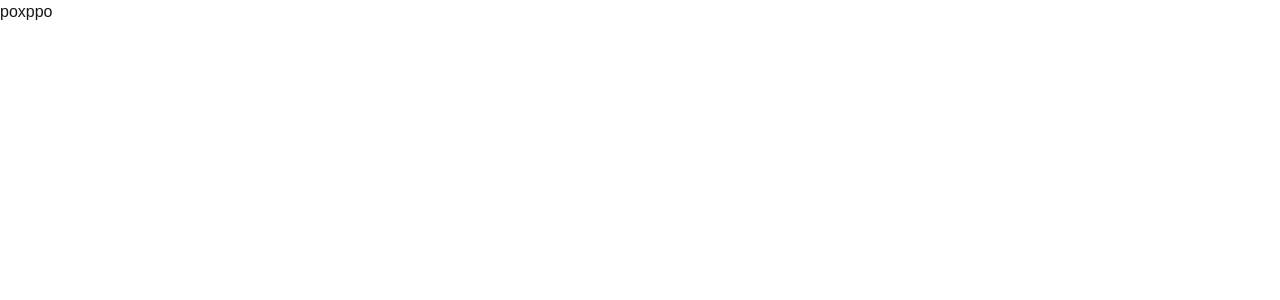
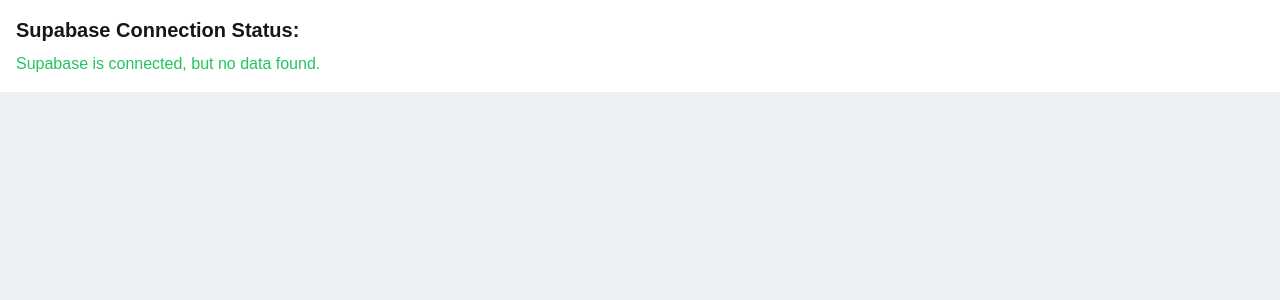
Before and after one commit to Abelo-123/crud-post, a Next.js app: page / in a window 1280 px wide. Shown: the top 300 px of the page. Built offline with nearby package versions, Linux system fonts and the light colour scheme; no server answers; the database is empty.

Commit message:
adding supabase

```diff
--- a/app/page.tsx
+++ b/app/page.tsx
@@ -1,10 +1,46 @@
+// components/SupabaseChecker.js
 'use client';
 
-export default function Home() {
+import { useEffect, useState } from 'react';
+import { supabase } from '../lib/supabaseClient';
+
+const SupabaseChecker = () => {
+  const [status, setStatus] = useState('Checking...');
+  const [error, setError] = useState(null);
+
+  useEffect(() => {
+    const checkConnection = async () => {
+      try {
+        const { data, error } = await supabase
+          .from('user')
+          .select()
+          .limit(1);
+
+        if (error) throw error;
+
+        if (data.length > 0) {
+          setStatus('Supabase is connected and working!');
+        } else {
+          setStatus('Supabase is connected, but no data found.');
+        }
+      } catch (err: any) {
+        setStatus('Failed to connect to Supabase.');
+        setError(err.message);
+      }
+    };
+
+    checkConnection();
+  }, []);
 
   return (
-    <>
-      poxppo
-    </>
+    <div className="p-4">
+      <h1 className="text-xl font-bold">Supabase Connection Status:</h1>
+      <p className={`mt-2 ${error ? 'text-red-500' : 'text-green-500'}`}>
+        {status}
+      </p>
+      {error && <p className="text-red-500">{error}</p>}
+    </div>
   );
-}
+};
+
+export default SupabaseChecker;
--- /dev/null
+++ b/lib/supabaseClient.js
@@ -0,0 +1,8 @@
+// lib/supabaseClient.js
+import { createClient } from '@supabase/supabase-js';
+
+// Replace these with your actual Supabase URL and Anon key
+const SUPABASE_URL = process.env.NEXT_PUBLIC_SUPABASE_URL;
+const SUPABASE_ANON_KEY = process.env.NEXT_PUBLIC_SUPABASE_ANON_KEY;
+
+export const supabase = createClient(SUPABASE_URL, SUPABASE_ANON_KEY);
--- a/package.json
+++ b/package.json
@@ -10,6 +10,7 @@
   },
   "dependencies": {
     "@supabase/supabase-js": "^2.45.3",
+    "daisyui": "^4.12.10",
     "next": "14.2.8",
     "next-auth": "^4.24.7",
     "nodemailer": "^6.9.15",
--- a/tailwind.config.ts
+++ b/tailwind.config.ts
@@ -14,6 +14,9 @@
       },
     },
   },
-  plugins: [],
+  plugins: [require('daisyui')],
+  daisyui: {
+    themes: ["nord"],
+  }
 };
 export default config;
```
Also changed, not shown: 1 other file (tests, documents, lock files or other folders).
